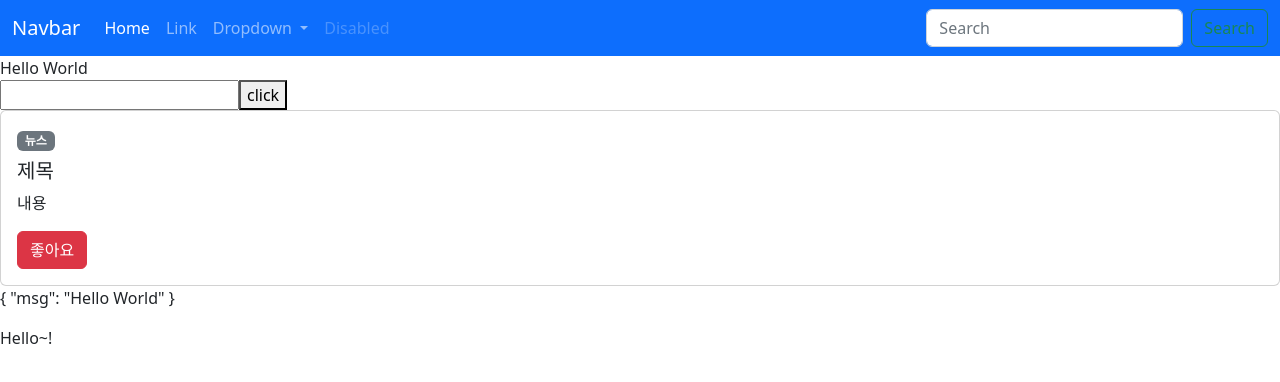
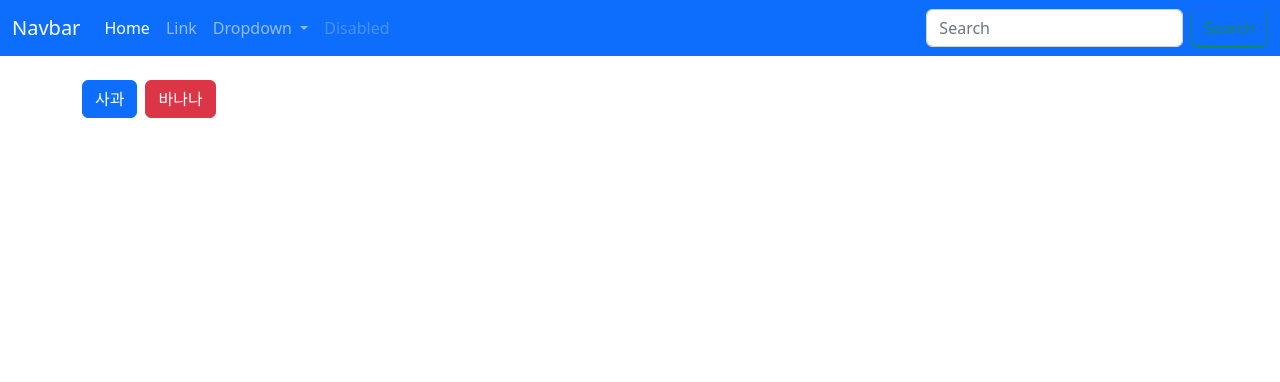
Before and after one commit to SianEl/Basic_vue, a Vue app: page / in a window 1280 px wide. Shown: the top 382 px of the page. Built offline with nearby package versions, Linux system fonts and the light colour scheme.

Commit message:
component 폴더별 정리

```diff
--- a/src/components/TheView.vue
+++ b/src/components/TheView.vue
@@ -1,19 +1,11 @@
 <template>
   <main>
-    <ScriptSetup></ScriptSetup>
+    <DyanmicComponent></DyanmicComponent>
   </main>
 </template>
 
-<script>
-import ScriptSetup from './ScriptSetup.vue';
-export default {
-  components: {
-    ScriptSetup,
-  },
-  setup() {
-    return {};
-  },
-};
+<script setup>
+import DyanmicComponent from './dynamic/DyanmicComponent.vue';
 </script>
 
 <style lang="scss" scoped></style>
--- a/src/components/DyanmicComponent.vue
+++ b/src/components/dynamic/DyanmicComponent.vue
@@ -1,8 +1,7 @@
 <template>
   <div class="container py-4">
-    <button class="btn btn-primary">사과</button>
+    <button class="btn btn-primary me-2">사과</button>
     <button class="btn btn-danger">바나나</button>
-    <hr />
   </div>
 </template>
 
--- a/src/components/ScriptSetup.vue
+++ b/src/components/setup/ScriptSetup.vue
@@ -19,7 +19,7 @@
 <script setup>
 import { ref } from 'vue';
 import PostItem from '@/components/setup/PostItem.vue';
-import TemplateRefsChild from './setup/TemplateRefsChild.vue';
+import TemplateRefsChild from './TemplateRefsChild.vue';
 const msg = 'Hello World';
 const message = ref('');
 const sayHello = () => {
```
Also changed, not shown: src/components/dynamic/DynamicApple.vue (added, +10 -0 lines), src/components/dynamic/DynamicBanana.vue (added, +10 -0 lines), src/components/provideInject/DeepChild.vue (renamed from src/components/DeepChild.vue), src/components/provideInject/ProvideInject.vue (renamed from src/components/ProvideInject.vue), src/components/provideInject/ShallowChild.vue (renamed from src/components/ShallowChild.vue), src/components/templateRefs/TemplateRefs.vue (renamed from src/components/TemplateRefs.vue), src/components/templateRefs/TemplateRefsChild.vue (renamed from src/components/TemplateRefsChild.vue).
